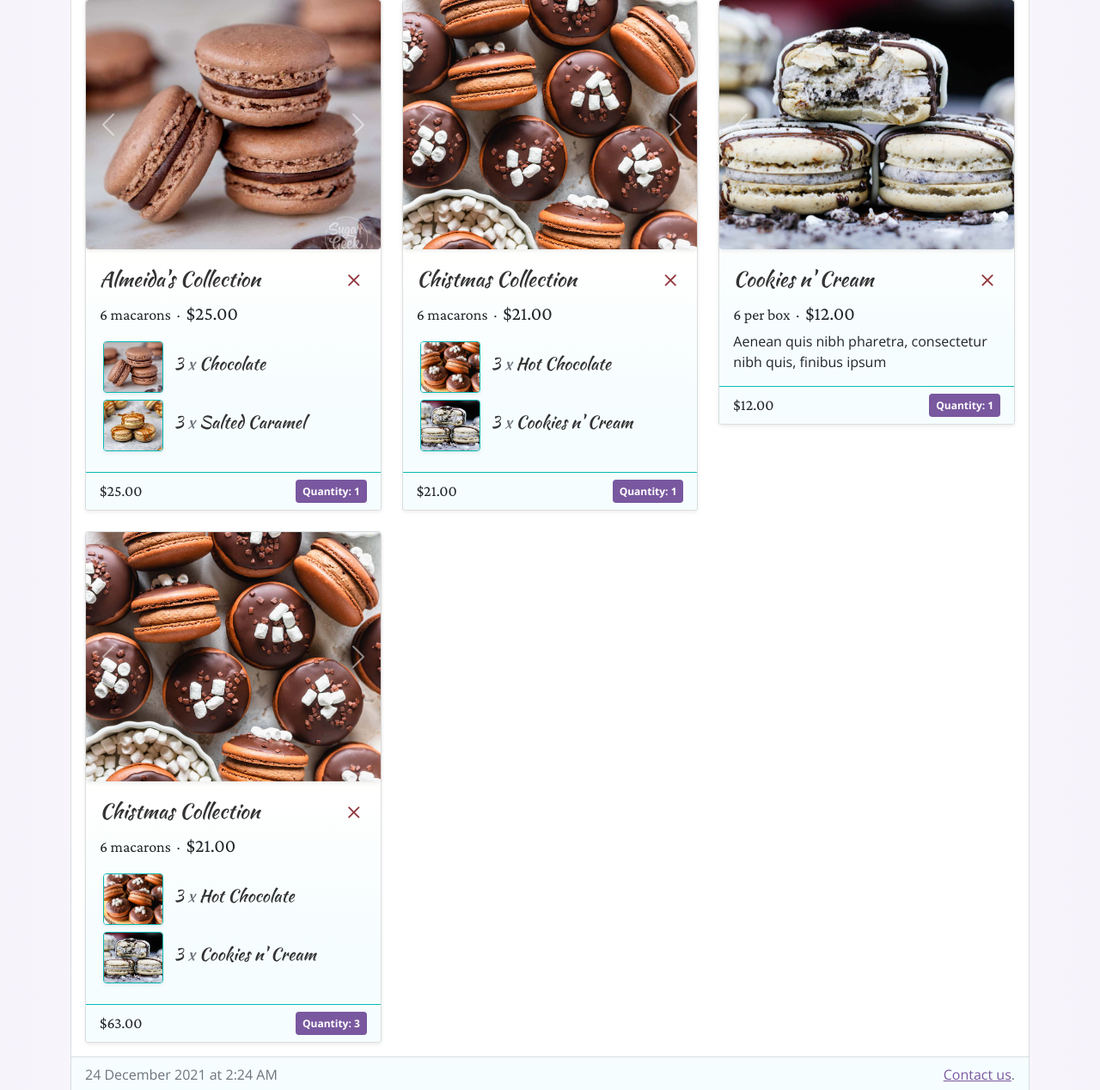
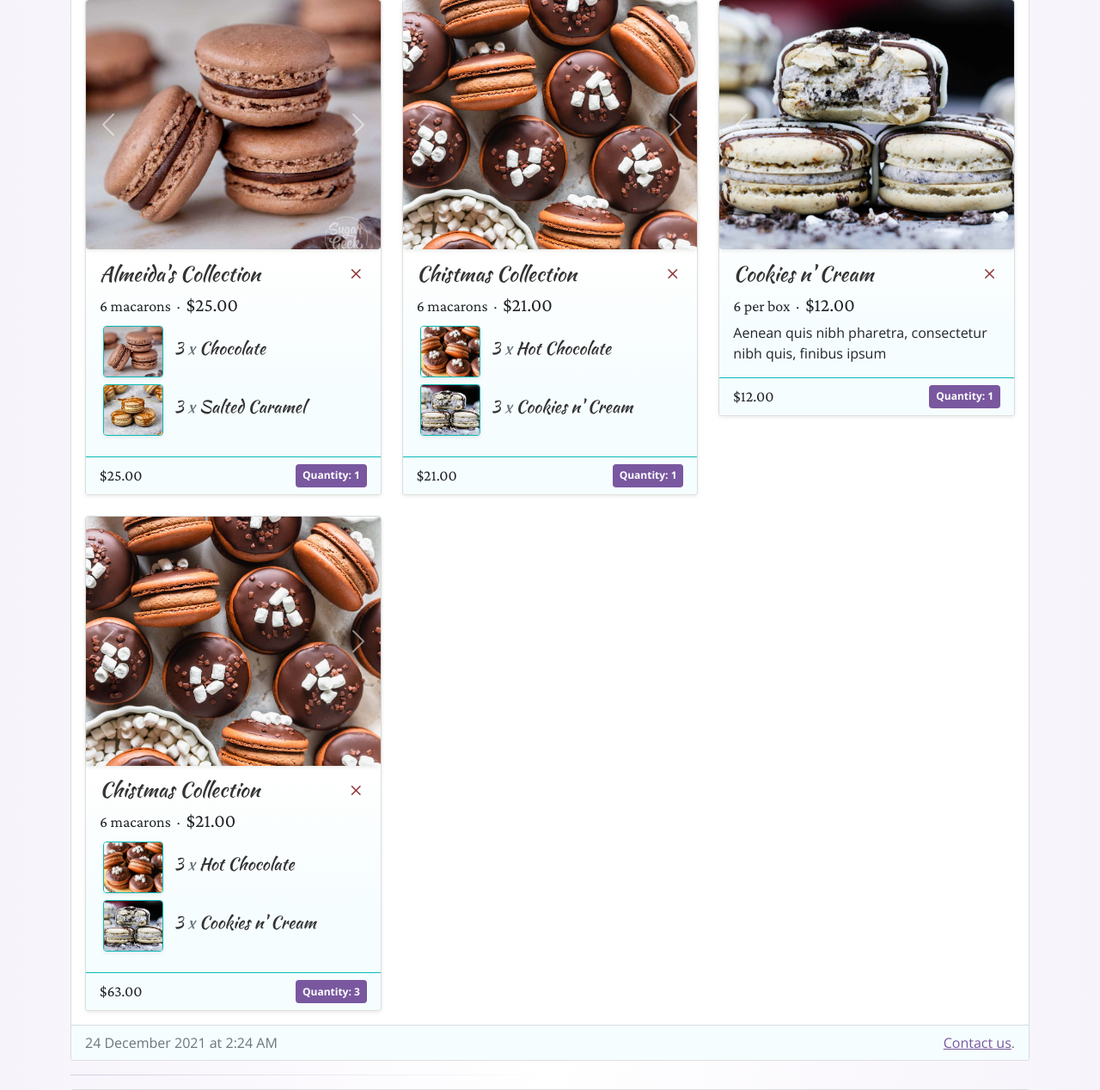
Before and after one commit to Elmer-Almeida/macalicious, a Django app: page /orders/ in a window 1280 px wide. Shown: the part 228-1496 px from the top of the page at 86% size. Run offline with Django 3.2, Linux system fonts and the light colour scheme; a user stored in the database is signed in; data comes from the database, SQL or seed files in the repository; both versions use the stored data as it was after the commit; some libraries are stand-ins or nearby versions.

```diff
--- a/cart/templates/partials/add_to_cart.html
+++ b/cart/templates/partials/add_to_cart.html
@@ -2,7 +2,7 @@
 
 {# Add to cart partial template #}
 {# REQUIRED: item_slug [maracron_set or collection instance] #}
-<form action="{% url 'cart:add_to_cart' item_slug %}" method="POST">
+<form action="{% url 'cart:add_to_cart' item_slug %}" method="POST" hx-post="{% url 'cart:add_to_cart' item_slug %}" hx-target="#cart_items">
     {% csrf_token %}
     {{ add_to_cart_form|crispy }}
     <input type="hidden" name="item_type" value="{{ item_type }}">
--- a/cart/templates/partials/cart_results.html
+++ b/cart/templates/partials/cart_results.html
@@ -6,7 +6,7 @@
 
             {% include 'partials/images_carousel.html' with images=item.content_object.get_all_images cart=True %}
 
-            <div class="card-body" style="padding-top: 13px;">
+            <div class="card-body" style="padding-top: 10px;">
                 <div class="d-flex justify-content-between">
                     <h4 class="d-flex align-items-center card-title mb-0">{{ item.content_object.get_name }}</h4>
                     {% if not completed %}
@@ -16,7 +16,7 @@
                     {% endif %}
                 </div>
 
-                <p class="card-text price mb-1" style="font-size:18px;">
+                <p class="card-text price mb-1 mt-0" style="font-size:18px;">
                     {% if item.item_type.name == 'Macaron Set' %}
                         {{ item.content_object.quantity }} per box
                     {% elif item.item_type.name == 'Macaron Collection' %}
@@ -30,7 +30,7 @@
                         {{ item.content_object.macaron.get_short_description }}
                     </p>
                 {% elif item.item_type.name == 'Macaron Collection' %}
-                    <div class="mt-3">
+                    <div class="mt-2">
                         {% include 'partials/collection_macarons.html' with collection_macarons=item.content_object.macarons.all %}
                     </div>
                 {% endif %}
--- a/cart/templates/partials/cart_sidebar.html
+++ b/cart/templates/partials/cart_sidebar.html
@@ -44,6 +44,7 @@
     {% include 'partials/messages.html' %}
 
     {% if number_of_items %}
+        <div id="cart_items">
             {% for item in cart.cart_items.all %}
                 <div class="d-flex justify-content-between">
                     {% if item.content_object.get_featured_image %}
@@ -73,6 +74,7 @@
                     <hr class="regular mt-2">
                 {% endif %}
             {% endfor %}
+        </div>
         <hr class="regular mt-2">
         <div class="d-flex flex-column align-items-end">
             <div class="mt-0 d-flex align-items-center">
--- a/cart/templates/partials/remove_from_cart.html
+++ b/cart/templates/partials/remove_from_cart.html
@@ -6,6 +6,6 @@
     {# trigger close button link to act like a submit button #}
     <a href="javascript:{}" onclick="document.getElementById('remove_from_cart_form').submit(); return false;"
        data-bs-toggle="tooltip" data-bs-placement="bottom" title="Remove {{ item_name }}">
-        <i class='bi bi-x delicious-red' style='font-size:30px;'></i>
+        <i class='bi bi-x delicious-red' style='font-size:25px;'></i>
     </a>
 </form>
--- a/macalicious/settings.py
+++ b/macalicious/settings.py
@@ -36,8 +36,8 @@ INSTALLED_APPS = [
     'whitenoise.runserver_nostatic',
 
     # Third-party apps
-    "crispy_forms",
-    "crispy_bootstrap5",
+    'crispy_forms',
+    'crispy_bootstrap5',
     'registration',  # django-registration-redux
     'phonenumber_field',
 
```
Also changed, not shown: db.sqlite3. Lines whose indentation alone changed are shown as unchanged.
